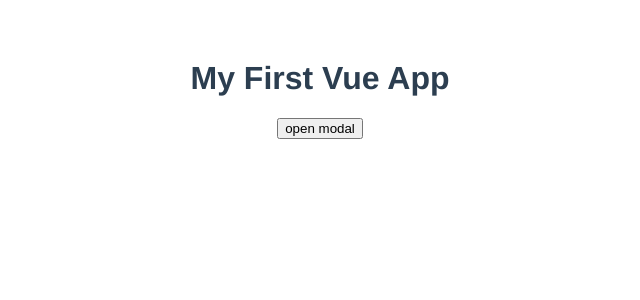
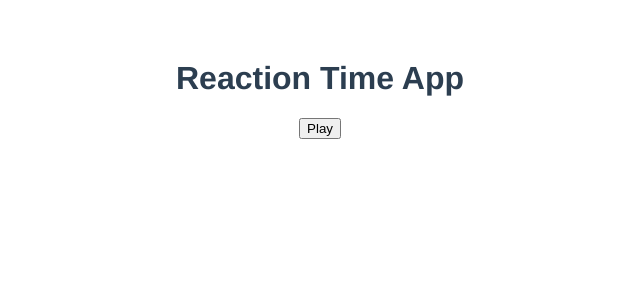
Before and after one commit to MrNicholson85/Planet-Facts-Challenge-Vue, a Vue app: page / in a window 1280 px wide. Shown: the top 300 px of the page, without its empty margins (320-960 px from the left). Built offline with nearby package versions, Linux system fonts and the light colour scheme.

Commit message:
reaction time game

```diff
--- a/src/App.vue
+++ b/src/App.vue
@@ -1,35 +1,26 @@
 <template>
-  <h1>{{title}}</h1>
-  <div v-if="showModal">
-    <Modal theme="dark" @close="toggleModal">
-      <h1>Sign Up For Newsletter</h1>
-      <p>This is where the content gose</p>
-      <template v-slot:links>
-        <a href="">Sign Up Now</a>
-        <a href="">More Info</a>
-      </template>
-    </Modal>
-  </div>
-  <button @click="toggleModal">open modal</button>
+  <h1>Reaction Time App</h1>
+  <button @click="start">Play</button>
+  <Block v-if="isPlaying" />
 </template>
 <script>
-import Modal from './components/Modal.vue'
+import Block from './components/Block.vue'
 
 export default {
   name: 'App',
-  components: { Modal },
+  components: { Block },
   data() {
     return {
-      title: 'My First Vue App',
-      header: 'Sign Up for our NewsLetter',
-      text: 'This is where the content gose',
-      showModal: false
+      isPlaying: false,
+      delay: null
     }
   },
   methods: {
-    toggleModal() {
-      this.showModal = !this.showModal;
-    },
+    start() {
+      this.delay = 2000 + Math.random() * 5000
+      this.isPlaying = true
+      console.log(this.delay)
+    }
   }
 }
 </script>
--- /dev/null
+++ b/src/components/Block.vue
@@ -0,0 +1,23 @@
+<template>
+  <div class="block">
+    Click me
+  </div>
+</template>
+
+<script>
+export default {
+  props: ['delay']
+}
+</script>
+
+<style>
+  .block {
+    width: 400px;
+    border-radius: 20px;
+    background: #0faf87;
+    color: white;
+    text-align: center;
+    padding: 100px 0;
+    margin: 40px auto;
+  }
+</style>
```
Also changed, not shown: src/components/Results.vue (added), 1 other file (tests, documents, lock files or other folders).
